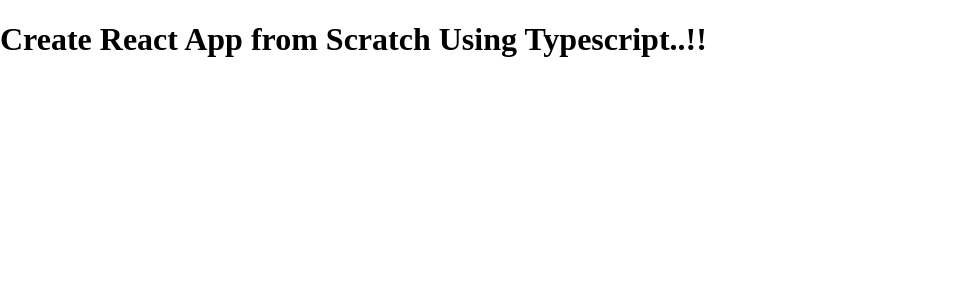
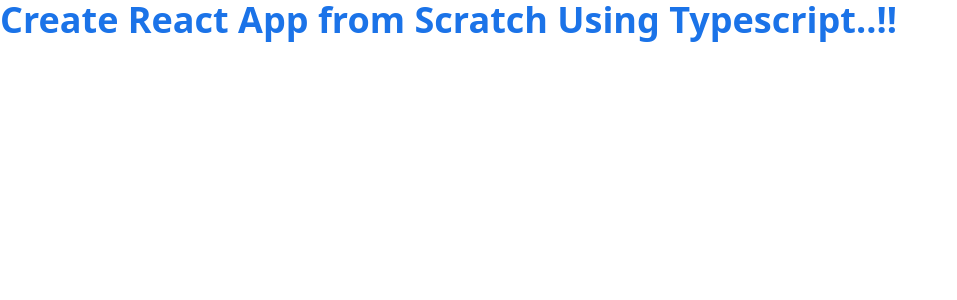
Before and after one commit to mhmdFawzy/react-virtualized-lists, a React app: page / in a window 1280 px wide. Shown: the top 300 px of the page, without its empty margins (0-957 px from the left). Built offline with nearby package versions, Linux system fonts and the light colour scheme.

Commit message:
feat: added tailwind and post CSS

```diff
--- a/package.json
+++ b/package.json
@@ -16,6 +16,7 @@
   "license": "ISC",
   "dependencies": {
     "normalize.css": "^8.0.1",
+    "postcss-loader": "^8.1.1",
     "react": "^18.3.0"
   },
   "devDependencies": {
@@ -28,6 +29,7 @@
     "@testing-library/react": "^15.0.4",
     "@types/react": "^18.3.0",
     "@types/react-dom": "^18.3.0",
+    "autoprefixer": "^10.4.19",
     "babel-loader": "^9.1.3",
     "css-loader": "^7.1.1",
     "css-minimizer-webpack-plugin": "^6.0.0",
@@ -43,9 +45,11 @@
     "husky": "^9.0.11",
     "install": "^0.13.0",
     "npm": "^10.6.0",
+    "postcss": "^8.4.38",
     "prettier": "^3.2.5",
     "react-refresh": "^0.14.1",
     "style-loader": "^4.0.0",
+    "tailwindcss": "^3.4.3",
     "terser-webpack-plugin": "^5.3.10",
     "typescript": "^5.4.5",
     "typescript-eslint": "^7.7.1",
--- /dev/null
+++ b/postcss.config.js
@@ -0,0 +1,6 @@
+const tailwindcss = require('tailwindcss')
+const autoprefixer = require('autoprefixer')
+
+module.exports = {
+  plugins: [tailwindcss('./tailwind.config.js'), autoprefixer],
+}
--- a/src/App.tsx
+++ b/src/App.tsx
@@ -4,7 +4,9 @@
 function App() {
   return (
     <div>
-      <h1>Create React App from Scratch Using Typescript..!!</h1>
+      <h1 className="text-primary text-4xl font-bold">
+        Create React App from Scratch Using Typescript..!!
+      </h1>
     </div>
   )
 }
--- a/src/app.css
+++ b/src/app.css
@@ -1 +1,4 @@
 @import '~normalize.css/normalize.css';
+@tailwind base;
+@tailwind components;
+@tailwind utilities;
--- /dev/null
+++ b/tailwind.config.js
@@ -0,0 +1,13 @@
+const { join } = require('path')
+
+module.exports = {
+  content: [join(__dirname, 'src/**/*.{ts,tsx,html}')],
+  theme: {
+    extend: {
+      colors: {
+        primary: '#1B73E8',
+      },
+    },
+  },
+  plugins: [],
+}
--- a/webpack.config.js
+++ b/webpack.config.js
@@ -1,8 +1,6 @@
 const HtmlWebpackPlugin = require('html-webpack-plugin')
 const ReactRefreshWebpackPlugin = require('@pmmmwh/react-refresh-webpack-plugin')
 const path = require('path')
-const webpack = require('webpack')
-const { BundleAnalyzerPlugin } = require('webpack-bundle-analyzer');
 const TerserPlugin = require('terser-webpack-plugin')
 const CssMinimizerPlugin = require('css-minimizer-webpack-plugin')
 
@@ -40,7 +38,7 @@
       },
       {
         test: /\.css$/,
-                use: ['style-loader', 'css-loader'],
+        use: ['style-loader', 'css-loader', 'postcss-loader'],
       },
       {
         test: /\.png|svg|jpg|gif$/,
```
Also changed, not shown: .eslintrc.json, 1 other file (tests, documents, lock files or other folders). Lines whose indentation alone changed are shown as unchanged.
